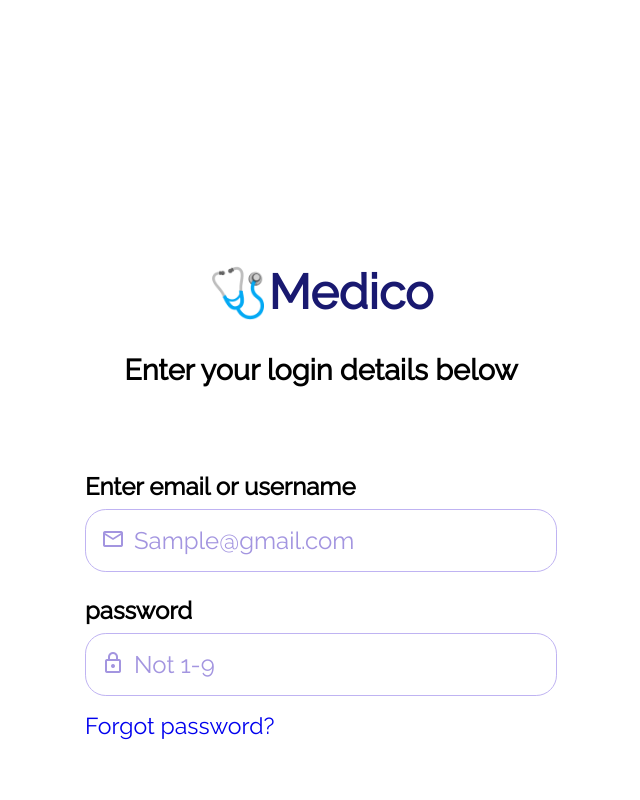
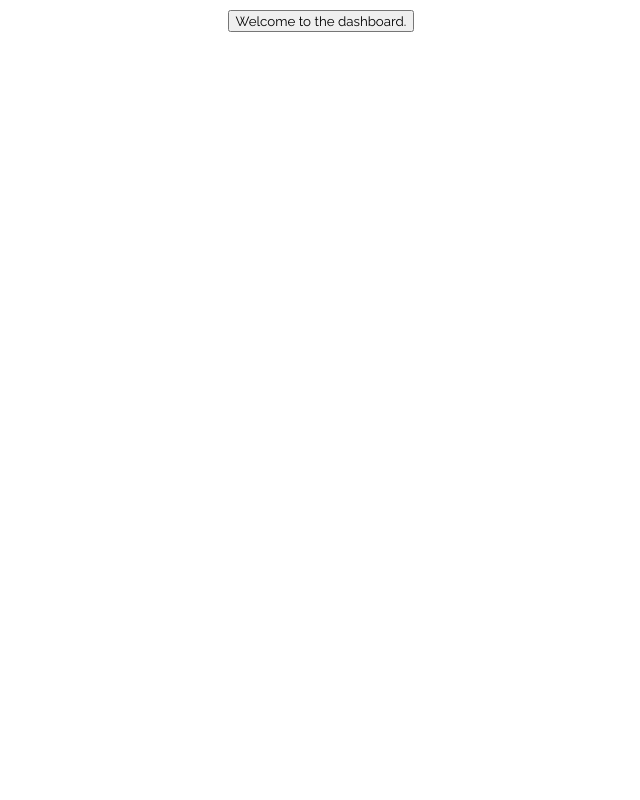
Before and after one commit to Muhammadcodes10/Medically, a React (Vite) app in the folder HospitalClient/: page /homePage in a window 1280 px wide. Shown: the top 800 px of the page, without its empty margins (319-959 px from the left). Built offline with nearby package versions, Linux system fonts and the light colour scheme.

Commit message:
I learnt how to programmatically define routes to enable movement between pages based on event

```diff
--- a/HospitalClient/package.json
+++ b/HospitalClient/package.json
@@ -15,7 +15,8 @@
     "@mui/icons-material": "^7.3.9",
     "@mui/material": "^7.3.9",
     "react": "^19.2.4",
-    "react-dom": "^19.2.4"
+    "react-dom": "^19.2.4",
+    "react-router-dom": "^7.13.2"
   },
   "devDependencies": {
     "@eslint/js": "^9.39.4",
--- a/HospitalClient/src/App.tsx
+++ b/HospitalClient/src/App.tsx
@@ -1,12 +1,17 @@
-import Intro from "./components/loginpage"
+import Intro from "./components/loginpage";
+import { BrowserRouter as Router, Route, Routes } from "react-router-dom";
+import homePage from "./components/homePage";
+import TicketScanner from "./components/homePage";
+function App() {
+  return (
+    <Router>
+      <Routes>
+        <Route path="/homePage" element={<TicketScanner/>} />
+        <Route path="/" element={<Intro/>} />
 
-function App() {
-
-  return (
-    <>
-  <Intro/>
-    </>
-  )
+      </Routes>
+    </Router>
+  );
 }
 
-export default App
+export default App;
--- a/HospitalClient/src/components/homePage.tsx
+++ b/HospitalClient/src/components/homePage.tsx
@@ -1,9 +1,16 @@
 // This will be the main page of the hospital dashboard.
+import { useNavigate } from "react-router-dom";
 function TicketScanner(){
+//             let navigate = useNavigate();
+
+
+//    const handleRT = () => {
+
+//     navigate('/loginPage')
+
+//     }
     return  (
-        <>
-        <h1> Welcome to the dashboard.</h1>
-        </>
+        <button> Welcome to the dashboard.</button>
     )
 }
 
--- a/HospitalClient/src/components/loginpage.tsx
+++ b/HospitalClient/src/components/loginpage.tsx
@@ -2,24 +2,29 @@ import { checkLogin } from "../Api/loginApi";
 import LoginField from "./loginField";
 import SocialLogin from "./socialLogin";
 import { useState } from "react";
-import TicketScanner from "./homePage";
+import { useNavigate } from "react-router-dom";
+import homePage from "./homePage";
 
 function Intro() {
   const [form, setform] = useState({ email: "", password: "" });
-  const [jwt, setJwt] = useState<String>();
+  const [jwt, setJwt] = useState("");
 
   async function handleCheck() {
     try {
       const answer = await checkLogin(form.email, form.password);
       console.log("Handlecheck worked");
       setJwt(JSON.stringify(answer));
-      console.log("The token that was generated is: " +jwt);
+      console.log("The token that was generated is: " + jwt);
     } catch (err) {
       console.log("Handlecheck has an error");
       console.error(err);
     }
   }
+  let navig = useNavigate();
 
+  function SomeComponent() {
+    navig("/homePage");
+  }
   return (
     <>
       <div className="container">
@@ -73,13 +78,7 @@ function Intro() {
         </p>
       </div>
 
-      {console.log(
-  "The flow reaches line 77"
-      )}
-
-      {jwt === typeof(String) && console.log(
-       " Hi baby"
-      )}
+      {jwt.length > 0 && SomeComponent()}
     </>
   );
 }
--- a/HospitalClient/src/index.css
+++ b/HospitalClient/src/index.css
@@ -11,7 +11,6 @@ body{
   justify-content: center;
   font-size: larger;
   min-height:100vh;
-  overflow: hidden;
 }
 
 .container{
--- a/HospitalClient/tsconfig.app.json
+++ b/HospitalClient/tsconfig.app.json
@@ -24,5 +24,5 @@
     "noFallthroughCasesInSwitch": true,
     "noUncheckedSideEffectImports": true
   },
-  "include": ["src"]
+  "include": ["src", "socialLogin.tsx"]
 }
```
Also changed, not shown: 1 other file (tests, documents, lock files or other folders).
